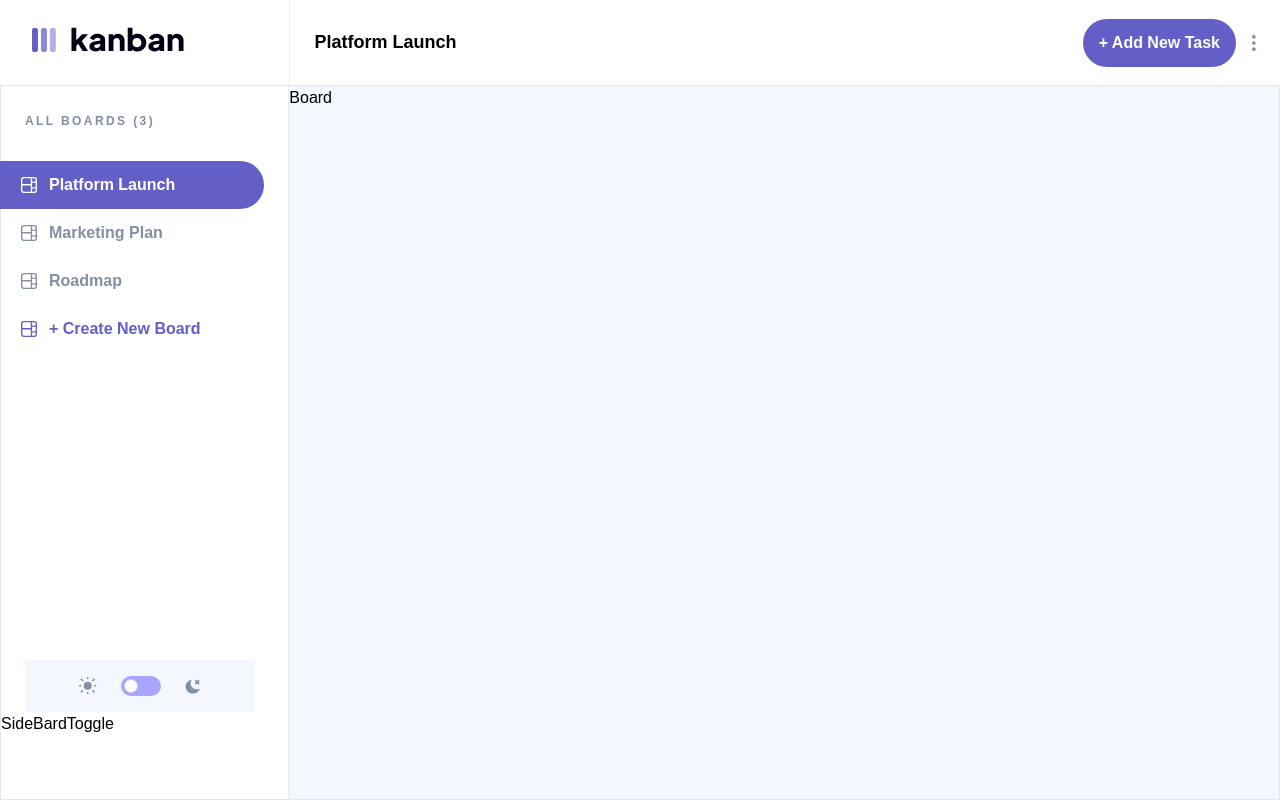
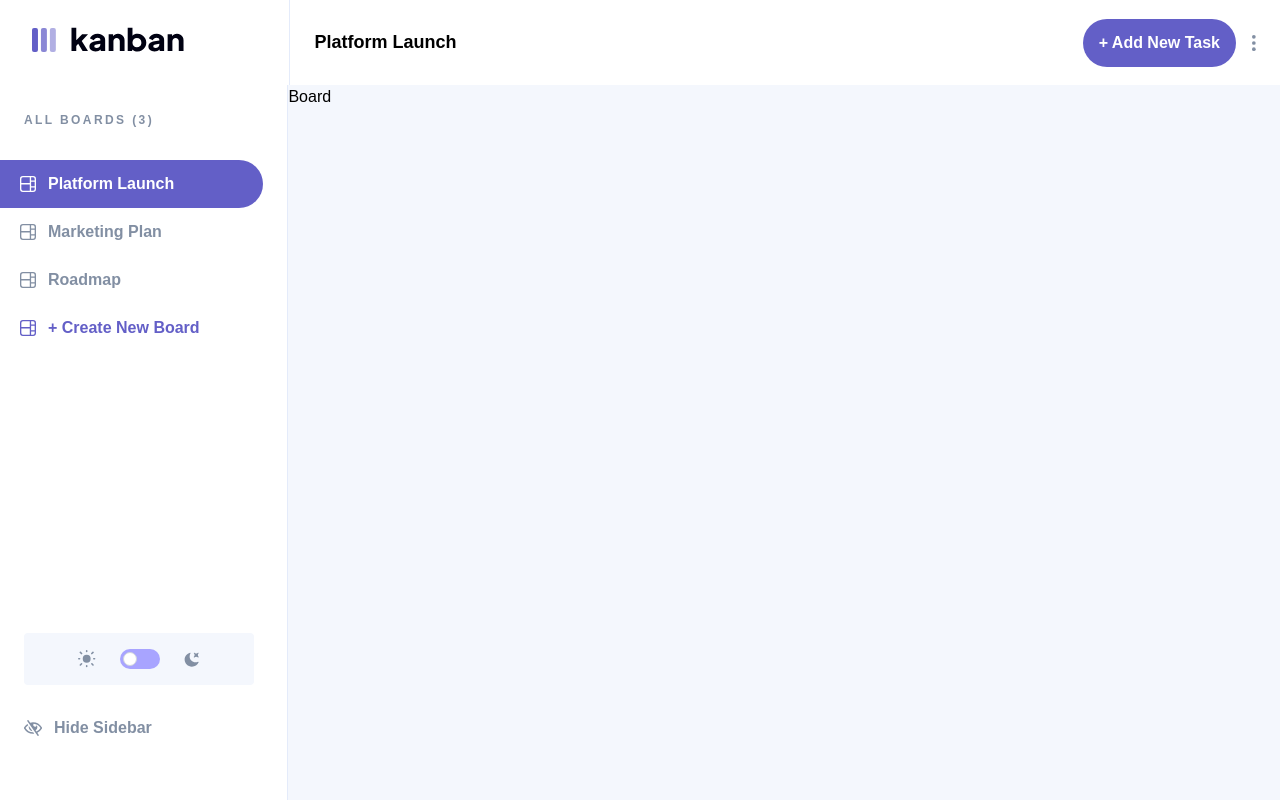
Before and after one commit to Em-codes/kanban-project-manager, a Next.js app: page / in a window 1280 px wide. Built offline with nearby package versions, Linux system fonts and the light colour scheme.

Commit message:
Dev - sidebar, darkmode functionality

```diff
--- a/src/components/Board/Board.tsx
+++ b/src/components/Board/Board.tsx
@@ -1,10 +1,16 @@
-import React from 'react'
+import ShowSidebar from "./ShowSideBar";
 
-const Board = () => {
+interface props {
+  isSidebar: boolean,
+  setIsSidebar: (val: boolean) => void;
+}
+
+const Board = ({ isSidebar, setIsSidebar }: props): JSX.Element => {
   return (
-    <section className='bg-lightGrey w-full'>
-        Board
-    </section>
+    <div className="bg-lightGrey w-full dark:bg-veryDarkGrey">
+      Board
+      <ShowSidebar setIsSidebar={setIsSidebar} isSidebar={isSidebar} />
+    </div>
   )
 }
 
--- /dev/null
+++ b/src/components/Board/ShowSideBar.tsx
@@ -0,0 +1,24 @@
+import React from 'react'
+
+interface props {
+    isSidebar: boolean,
+    setIsSidebar: (val: boolean) => void;
+}
+
+const ShowSidebar = ({ isSidebar, setIsSidebar }: props) => {
+    return (
+        !isSidebar ? (
+            <button
+                onClick={() => setIsSidebar(!isSidebar)}
+                className={'fixed bottom-14 cursor-pointer flex items-end -ml-1 mt-4 pl-6 transition w-16 hover:bg-opacity-50 text-mediumGrey bg-mainPurple py-5 rounded-r-3xl'}
+            >
+                <svg width="16" height="11" xmlns="http://www.w3.org/2000/svg">
+                    <path d="M15.815 4.434A9.055 9.055 0 0 0 8 0 9.055 9.055 0 0 0 .185 4.434a1.333 1.333 0 0 0 0 1.354A9.055 9.055 0 0 0 8 10.222c3.33 0 6.25-1.777 7.815-4.434a1.333 1.333 0 0 0 0-1.354ZM8 8.89A3.776 3.776 0 0 1 4.222 5.11 3.776 3.776 0 0 1 8 1.333a3.776 3.776 0 0 1 3.778 3.778A3.776 3.776 0 0 1 8 8.89Zm2.889-3.778a2.889 2.889 0 1 1-5.438-1.36 1.19 1.19 0 1 0 1.19-1.189H6.64a2.889 2.889 0 0 1 4.25 2.549Z" fill="#fff" />
+                </svg>
+            </button>
+        ) : null
+
+    )
+}
+
+export default ShowSidebar;
--- a/src/components/Header/Header.tsx
+++ b/src/components/Header/Header.tsx
@@ -1,13 +1,24 @@
 import React from 'react'
 import Image from 'next/image'
 import Button from '@components/shared/Button'
+import { useTheme } from "next-themes"
+
+
 
 
 const Header = () => {
+  const {theme} = useTheme();
+
   return (
-    <header className='flex items-center h-[85px] '>
+    <header className='flex items-center h-[85px] bg-white dark:bg-darkGrey dark:text-white dark:border-darkGreyLine'>
         <div className="w-[360px] p-8 box-border transition-all ease border-r border-r-lightGreyLine dark:border-r-darkGreyLine">
+          {theme === "dark" ? (
+            <Image src="/assets/logo-light.svg" height={25} width={152} />
+          ) : (
             <Image src="/assets/logo-dark.svg" height={25} width={152} />
+          )
+        }
+
         </div>
         <div className='flex items-center justify-between w-full px-6'>
             <h2 className='font-sans text-lg font-bold'>Platform Launch</h2>
--- /dev/null
+++ b/src/components/SideBar/HideSideBar.tsx
@@ -0,0 +1,22 @@
+import React from 'react'
+
+interface props {
+  isSidebar: boolean,
+  setIsSidebar: (val: boolean) => void;
+}
+
+const SideBarToggle = ({ isSidebar, setIsSidebar }: props) => {
+  return (
+
+    <button
+      onClick={() => setIsSidebar(!isSidebar)}
+      className={'fixed bottom-12 cursor-pointer flex space-x-3 items-center mt-4 pl-6 transition text-mediumGrey'}
+    >
+      <svg width="18" height="16" xmlns="http://www.w3.org/2000/svg"><path d="M8.522 11.223a4.252 4.252 0 0 1-3.654-5.22l3.654 5.22ZM9 12.25A8.685 8.685 0 0 1 1.5 8a8.612 8.612 0 0 1 2.76-2.864l-.86-1.23A10.112 10.112 0 0 0 .208 7.238a1.5 1.5 0 0 0 0 1.524A10.187 10.187 0 0 0 9 13.75c.414 0 .828-.025 1.239-.074l-1-1.43A8.88 8.88 0 0 1 9 12.25Zm8.792-3.488a10.14 10.14 0 0 1-4.486 4.046l1.504 2.148a.375.375 0 0 1-.092.523l-.648.453a.375.375 0 0 1-.523-.092L3.19 1.044A.375.375 0 0 1 3.282.52L3.93.068a.375.375 0 0 1 .523.092l1.735 2.479A10.308 10.308 0 0 1 9 2.25c3.746 0 7.031 2 8.792 4.988a1.5 1.5 0 0 1 0 1.524ZM16.5 8a8.674 8.674 0 0 0-6.755-4.219A1.75 1.75 0 1 0 12.75 5v-.001a4.25 4.25 0 0 1-1.154 5.366l.834 1.192A8.641 8.641 0 0 0 16.5 8Z" fill="currentColor" /></svg>
+      <h3 className={`text-base font-bold py-3`}>Hide Sidebar</h3>
+    </button>
+
+  )
+}
+
+export default SideBarToggle;
--- a/src/components/SideBar/SideBar.tsx
+++ b/src/components/SideBar/SideBar.tsx
@@ -1,16 +1,25 @@
-import React from 'react'
+import React, { useEffect } from 'react'
 import BoardNamesTag from './BoardNamesTag'
-import SideBardToggle from './SideBardToggle'
+import SideBardToggle from './HideSideBar'
 import ToggleThemeSwitch from './ToggleThemeSwitch'
 
-const SideBar = (): JSX.Element => {
+interface props {
+    isSidebar: boolean,
+    setIsSidebar: (val: boolean) => void;
+}
+
+const SideBar = ({ isSidebar, setIsSidebar }: props): JSX.Element => {
+
+    useEffect(() => {
+
+    }, [])
     return (
-        <section className='w-[372px] transition-all border-r border-r-lightGreyLine ease '>
-            <div className='flex flex-col justify-between h-[calc(90vh-70px)]'>
+        <section className='w-[372px] transition-all border-r bg-white dark:bg-darkGrey dark:text-white dark:border-r-darkGreyLine border-r-lightGreyLine ease '>
+            <div className='flex flex-col justify-between h-[calc(90vh-120px)]'>
                 <BoardNamesTag />
                 <div>
-                <ToggleThemeSwitch />
-                    <SideBardToggle />
+                    <ToggleThemeSwitch />
+                    <SideBardToggle setIsSidebar={setIsSidebar} isSidebar={isSidebar} />
                 </div>
             </div>
         </section>
@@ -18,5 +27,3 @@ const SideBar = (): JSX.Element => {
 }
 
 export default SideBar
-
-// const Header = (): JSX.Element => (
--- a/src/components/SideBar/SideBardToggle.tsx
+++ /dev/null
@@ -1,9 +0,0 @@
-import React from 'react'
-
-const SideBardToggle = () => {
-  return (
-    <div>SideBardToggle</div>
-  )
-}
-
-export default SideBardToggle
--- a/src/components/SideBar/ToggleThemeSwitch.tsx
+++ b/src/components/SideBar/ToggleThemeSwitch.tsx
@@ -1,20 +1,30 @@
-import React from 'react'
+import React, { useState, useEffect } from 'react'
+import { useTheme } from "next-themes";
 import Image from 'next/image'
 
 
 const ToggleThemeSwitch = () => {
+  const [mounted, setMounted] = useState<boolean>(false);
+  const { theme, setTheme } = useTheme();
+
+  useEffect(() => {
+    setMounted(true);
+  }, []);
+
+  if (!mounted) {
+    return null;
+  }
+
   return (
     <div className="rounded flex p-4 w-4/5 mx-6 space-x-6 justify-center items-center bg-lightGrey dark:bg-veryDarkGrey" >
-    <Image src="/assets/icon-light-theme.svg" alt="Sun" height={18} width={18} />
-    <label htmlFor="default-toggle" className="w-16 inline-flex relative items-center cursor-pointer">
-        <input type="checkbox" value="" id="default-toggle" className="sr-only peer" />
+      <Image src="/assets/icon-light-theme.svg" alt="Sun" height={18} width={18} onClick={() => setTheme("light")} />
+      <label htmlFor="default-toggle" className="w-16 inline-flex relative items-center cursor-pointer">
+        <input type="checkbox" value="" id="default-toggle" className="sr-only peer" onChange={() => setTheme(theme === 'dark' ? 'light' : 'dark')} checked={theme === "dark"} />
         <div className="w-10 h-5 bg-mainPurpleHover rounded-full peer peer-checked:after:translate-x-5 dark:bg-mainPurpleHover  peer-checked:after:border-white after:content-[''] after:absolute after:top-[3px] after:left-[3px] after:bg-white after:border-gray-300 after:border after:rounded-full after:h-3.5 after:w-3.5 after:transition-all peer-checked:bg-mainPurple"></div>
-    </label>
-    <Image src="/assets/icon-dark-theme.svg" alt="Moon" height={15} width={15} />
-</div>
+      </label>
+      <Image src="/assets/icon-dark-theme.svg" alt="Moon" height={15} width={15} onClick={() => setTheme("dark")} />
+    </div>
   )
 }
 
-export default ToggleThemeSwitch
-
-// onChange={() => setTheme(theme === 'dark' ? 'light' : 'dark')} checked={theme === "dark"}
+export default ToggleThemeSwitch;
--- a/src/pages/_app.tsx
+++ b/src/pages/_app.tsx
@@ -4,7 +4,7 @@ import { ThemeProvider } from 'next-themes';
 
 function MyApp({ Component, pageProps }: AppProps) {
   return (
-    <ThemeProvider attribute="class">
+    <ThemeProvider attribute='class'>
        <Component {...pageProps} />
     </ThemeProvider>
 
--- a/src/pages/index.tsx
+++ b/src/pages/index.tsx
@@ -1,4 +1,5 @@
 import type { NextPage } from 'next'
+import { useState } from 'react'
 import Header from '@components/Header'
 import SideBar from '@components/SideBar'
 import Board from '@components/Board'
@@ -6,12 +7,15 @@ import Board from '@components/Board'
 
 
 const Home: NextPage = () => {
+
+  const [isSidebar, setIsSidebar] = useState<boolean>(true)
+
   return (
     <main>
       <Header />
-      <div className='flex border h-[calc(100vh-85px)]'>
-        <SideBar />
-        <Board />
+      <div className='flex h-[calc(100vh-85px)]'>
+        {isSidebar && <SideBar isSidebar={isSidebar} setIsSidebar={setIsSidebar} /> }
+        <Board setIsSidebar={setIsSidebar} isSidebar={isSidebar}/>
       </div>
     </main>
   )
--- a/src/styles/globals.css
+++ b/src/styles/globals.css
@@ -9,6 +9,15 @@
 .active-nav:hover { background: #635FC7 !important;}
 
 
+@layer base {
+  body {
+    @apply max-w-[1920px] mx-auto
+  }
+}
+
+
+
+
 /* @media (prefers-color-scheme: dark) {
   html {
     color-scheme: dark;
```
